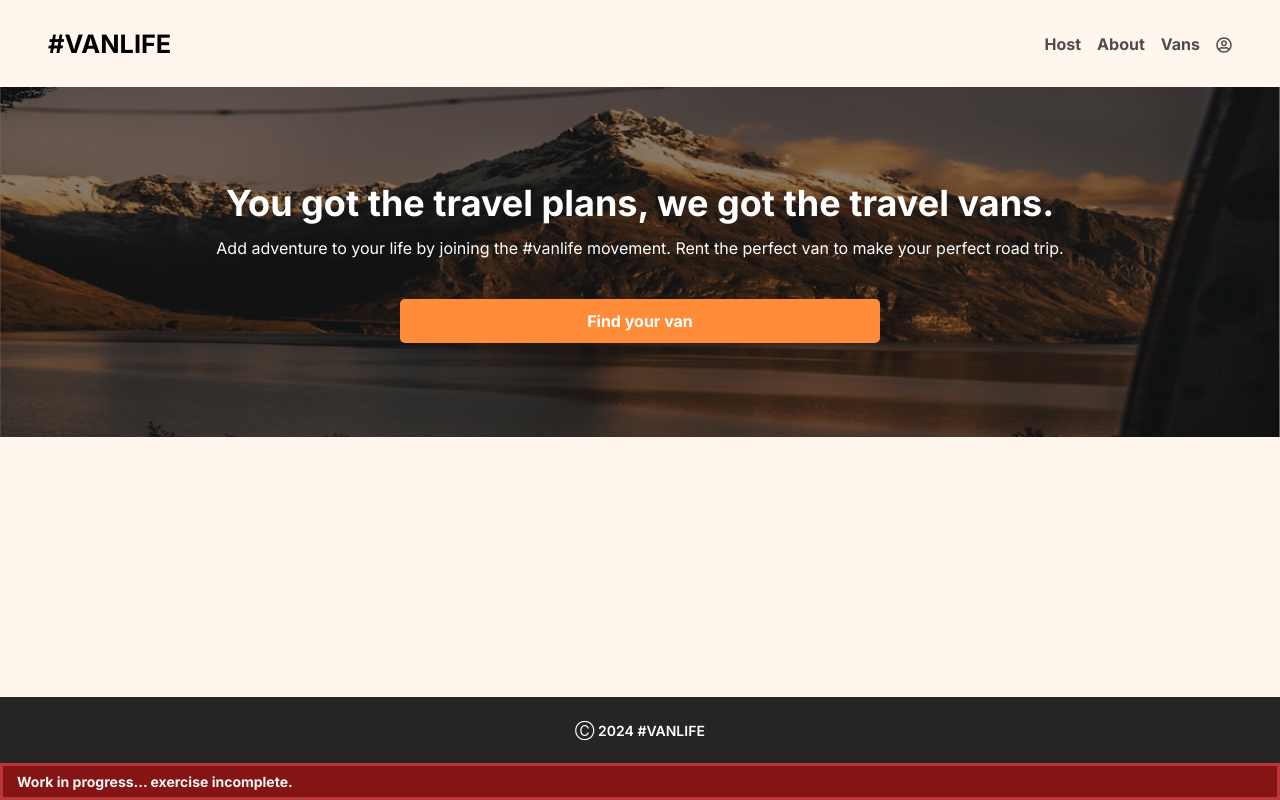
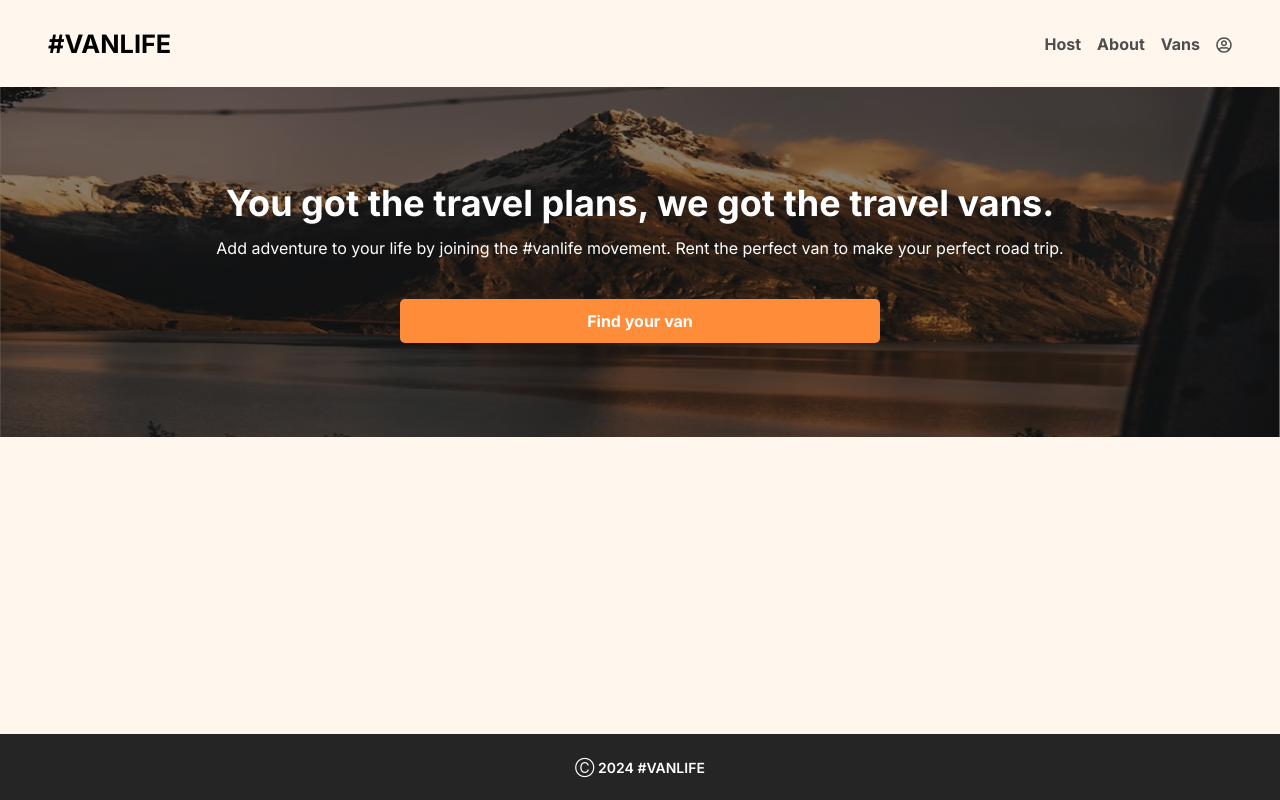
Before and after one commit to MadHapps/Module-11---Van-Life, a React (Vite) app: page / in a window 1280 px wide. Built offline with nearby package versions, Linux system fonts and the light colour scheme; what miragejs would draw is missing.

Commit message:
removed work in progress text, project completed :)

```diff
--- a/src/components/Footer.jsx
+++ b/src/components/Footer.jsx
@@ -7,9 +7,6 @@ export default function Footer({ className }) {
   return (
     <footer className={className}>
       <p>Ⓒ {currentYear} #VANLIFE</p>
-      <div className="wip-wrapper">
-        <h4>Work in progress... exercise incomplete.</h4>
-      </div>
     </footer>
   );
 }
--- a/src/components/styling/Footer.css
+++ b/src/components/styling/Footer.css
@@ -12,16 +12,5 @@ footer {
     color: var(--font-light);
     font-size: .875em;
     font-weight: 600;
-    padding-top: 1.75em;
+    padding-block: 1.75em;
 }
-
-.wip-wrapper {
-    display: flex;
-    width: 100%;
-    height: fit-content;
-    padding: .5em 1em;
-    background-color: rgba(255, 0, 0, 0.438);
-    color: #F5F5F5;
-    border: 3px solid rgba(255, 100, 100, 0.438);
-    font-weight: 100;
-  }
```
